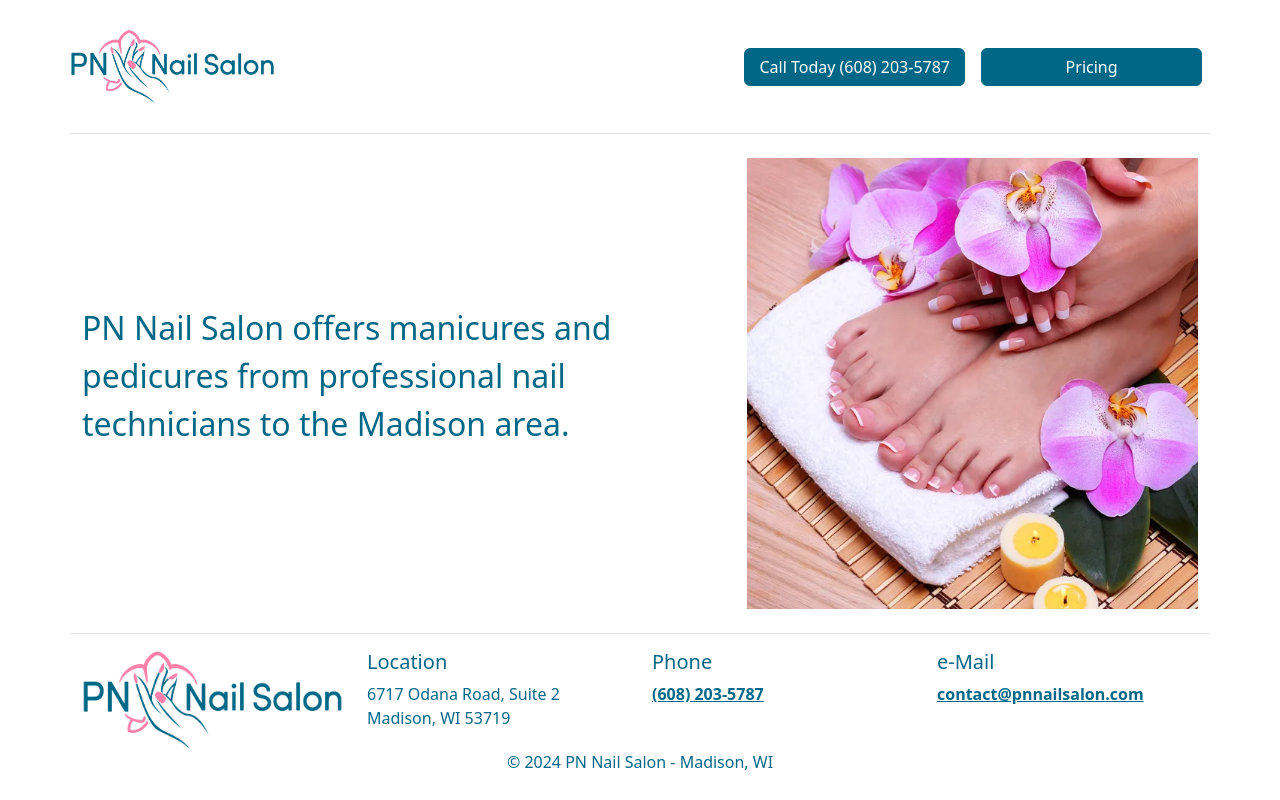
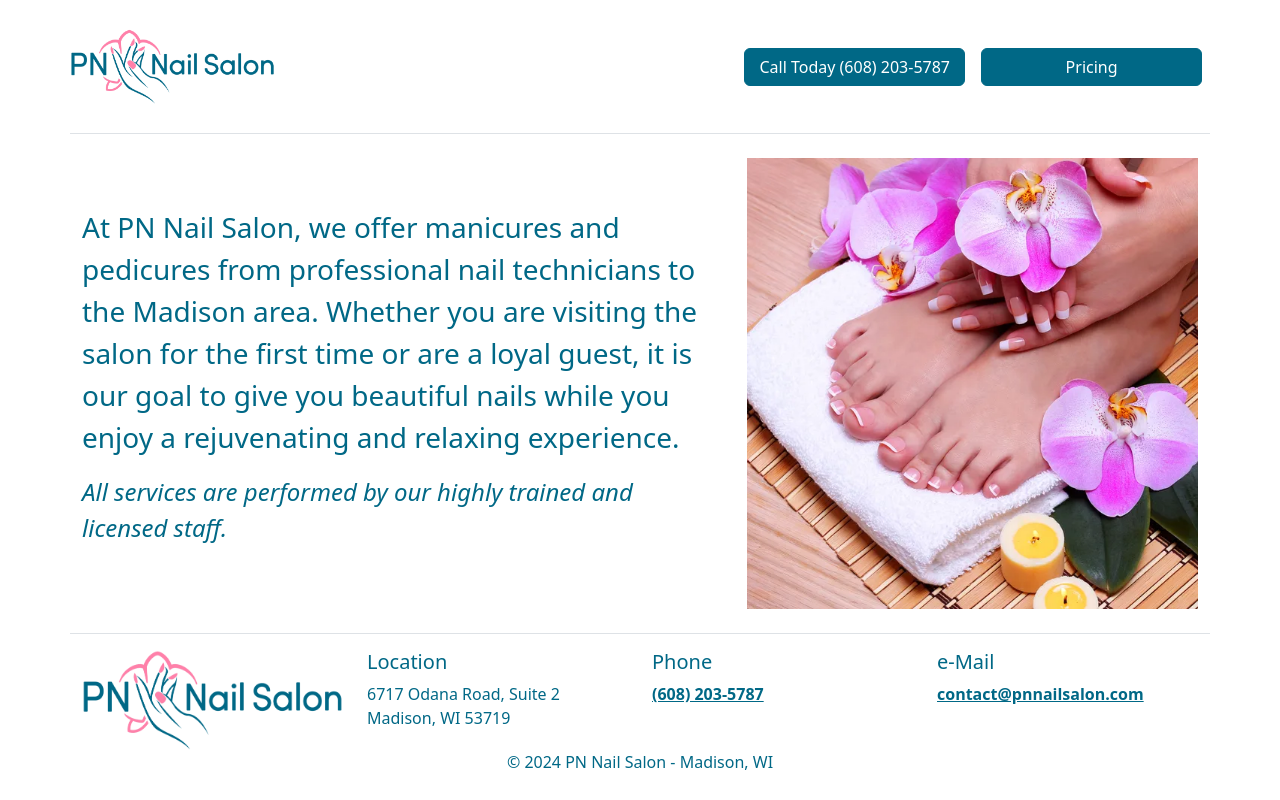
Before and after one commit to devfecta/pnnailsalon, a React (Create React App) app: page / in a window 1280 px wide. Built offline with nearby package versions, Linux system fonts and the light colour scheme.

Commit message:
updated homepage

```diff
--- a/src/components/Home.js
+++ b/src/components/Home.js
@@ -13,7 +13,15 @@ class Home extends Component {
         return (
             <section className='row justify-content-between'>
 				<div className='col-12 col-md-7 d-flex align-items-center'>
-					<p className='fs-2'>PN Nail Salon offers manicures and pedicures from professional nail technicians to the Madison area.</p>
+                    <div className='col-12'>
+                        <p className='fs-3'>
+                        At PN Nail Salon, we offer manicures and pedicures from professional nail technicians to the Madison area.
+                        Whether you are visiting the salon for the first time or are a loyal guest, it is our goal to give you
+                        beautiful nails while you enjoy a rejuvenating and relaxing experience.</p>
+                        <p className='fs-4 fst-italic'>
+                        All services are performed by our highly trained and licensed staff.
+                        </p>
+                    </div>
 				</div>
                 <div className='col-12 col-md-5'>
                     <Image src='images/manicure-pedicure.jpg' fluid />
```
